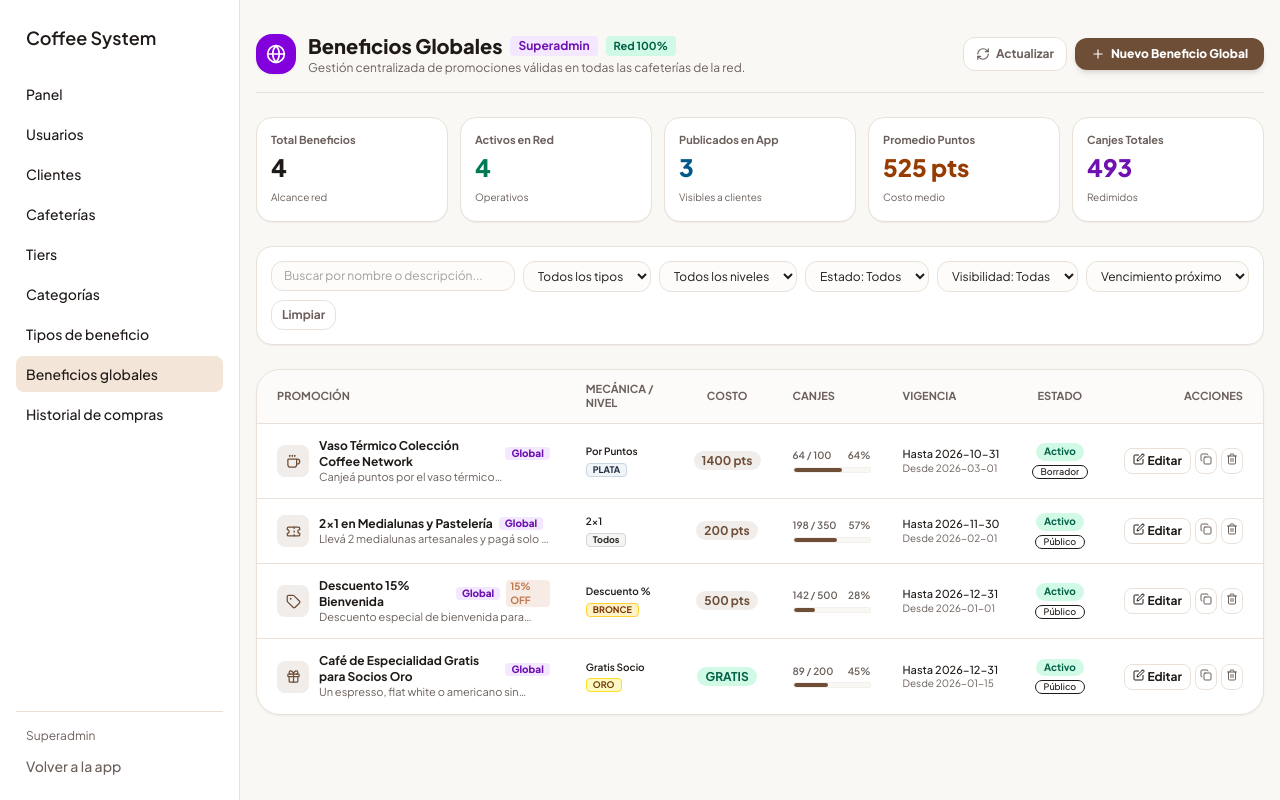
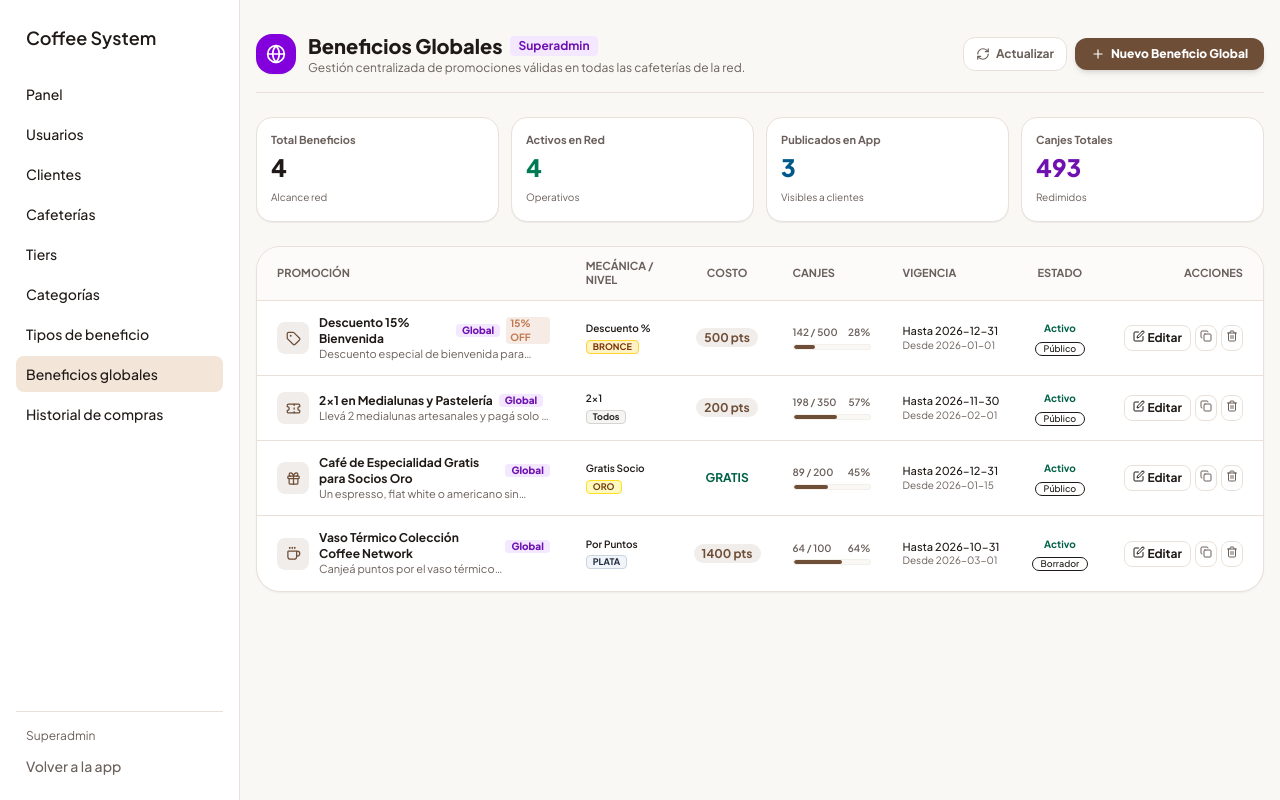
Before and after one commit to ERehbani/Coffee-System-frontend, an Angular app: page /admin/global-benefits in a window 1280 px wide. Built offline with nearby package versions, Linux system fonts and the light colour scheme.

Commit message:
Eliminacion de div y card innecesario

```diff
--- a/src/features/admin-global-benefits/pages/admin-global-benefits-page/admin-global-benefits-page.html
+++ b/src/features/admin-global-benefits/pages/admin-global-benefits-page/admin-global-benefits-page.html
@@ -9,7 +9,6 @@
         <div class="flex items-center gap-2">
           <h1 class="text-xl font-black text-text">Beneficios Globales</h1>
           <span class="rounded bg-purple-100 px-2 py-0.5 text-xs font-bold text-purple-800">Superadmin</span>
-          <span class="rounded bg-emerald-100 px-2 py-0.5 text-[11px] font-bold text-emerald-800">Red 100%</span>
         </div>
         <p class="text-xs text-muted">Gestión centralizada de promociones válidas en todas las cafeterías de la red.</p>
       </div>
@@ -54,8 +53,8 @@
     </div>
   }
 
-  <!-- KPIs Ribbon -->
-  <div class="grid grid-cols-2 sm:grid-cols-3 lg:grid-cols-5 gap-3">
+  <!-- KPIs Ribbon (4 cards) -->
+  <div class="grid grid-cols-2 lg:grid-cols-4 gap-3">
     <div class="rounded-2xl border border-border bg-surface p-3.5 shadow-2xs">
       <span class="text-[11px] font-bold text-muted block mb-0.5">Total Beneficios</span>
       <p class="text-2xl font-black text-text">{{ store.stats().total }}</p>
@@ -72,80 +71,15 @@
       <span class="text-[10px] text-muted">Visibles a clientes</span>
     </div>
     <div class="rounded-2xl border border-border bg-surface p-3.5 shadow-2xs">
-      <span class="text-[11px] font-bold text-muted block mb-0.5">Promedio Puntos</span>
-      <p class="text-2xl font-black text-amber-800">{{ store.stats().avgPoints }} pts</p>
-      <span class="text-[10px] text-muted">Costo medio</span>
-    </div>
-    <div class="col-span-2 sm:col-span-1 rounded-2xl border border-border bg-surface p-3.5 shadow-2xs">
       <span class="text-[11px] font-bold text-muted block mb-0.5">Canjes Totales</span>
       <p class="text-2xl font-black text-purple-800">{{ store.stats().totalRedemptions }}</p>
       <span class="text-[10px] text-muted">Redimidos</span>
     </div>
   </div>
 
-  <!-- Search & Filter Toolbar -->
-  <div class="rounded-2xl border border-border bg-surface p-3.5 shadow-2xs flex flex-wrap items-center gap-2">
-    <!-- Search -->
-    <div class="relative flex-1 min-w-[200px]">
-      <input
-        type="text"
-        [value]="store.filters().query"
-        (input)="onInput($event, 'query')"
-        placeholder="Buscar por nombre o descripción..."
-        class="w-full rounded-xl border border-border bg-bg/40 px-3 py-1.5 text-xs text-text placeholder:text-muted/60 focus:outline-none focus:border-primary"
-      />
-    </div>
-
-    <!-- Type -->
-    <select [value]="store.filters().type" (change)="onInput($event, 'type')" class="cursor-pointer rounded-xl border border-border bg-bg/40 px-2.5 py-1.5 text-xs text-text">
-      <option value="all">Todos los tipos</option>
-      <option value="CODIGO_DESCUENTO">Descuento %</option>
-      <option value="DOS_POR_UNO">2x1</option>
-      <option value="PRODUCTO_POR_PUNTOS">Por Puntos</option>
-      <option value="PRODUCTO_GRATIS_SOCIO">Gratis Socio</option>
-    </select>
-
-    <!-- Tier -->
-    <select [value]="store.filters().tier" (change)="onInput($event, 'tier')" class="cursor-pointer rounded-xl border border-border bg-bg/40 px-2.5 py-1.5 text-xs text-text">
-      <option value="all">Todos los niveles</option>
-      <option value="ALL">Sin restricción</option>
-      <option value="BRONCE">Bronce</option>
-      <option value="PLATA">Plata</option>
-      <option value="ORO">Oro</option>
-      <option value="DIAMANTE">Diamante</option>
-    </select>
-
-    <!-- Status -->
-    <select [value]="store.filters().status" (change)="onInput($event, 'status')" class="cursor-pointer rounded-xl border border-border bg-bg/40 px-2.5 py-1.5 text-xs text-text">
-      <option value="all">Estado: Todos</option>
-      <option value="active">Activos</option>
-      <option value="inactive">Pausados</option>
-    </select>
-
-    <!-- Public -->
-    <select [value]="store.filters().public" (change)="onInput($event, 'public')" class="cursor-pointer rounded-xl border border-border bg-bg/40 px-2.5 py-1.5 text-xs text-text">
-      <option value="all">Visibilidad: Todas</option>
-      <option value="published">Publicados</option>
-      <option value="draft">Borradores</option>
-    </select>
-
-    <!-- Sort -->
-    <select [value]="store.filters().sortBy" (change)="onInput($event, 'sortBy')" class="cursor-pointer rounded-xl border border-border bg-bg/40 px-2.5 py-1.5 text-xs text-text">
-      <option value="endDateAsc">Vencimiento próximo</option>
-      <option value="pointsDesc">Mayor costo puntos</option>
-      <option value="pointsAsc">Menor costo puntos</option>
-      <option value="nameAsc">Nombre (A - Z)</option>
-      <option value="redemptionsDesc">Más canjeados</option>
-    </select>
-
-    <button type="button" (click)="store.resetFilters()" class="cursor-pointer rounded-xl border border-border bg-surface px-2.5 py-1.5 text-xs font-bold text-muted hover:text-text">
-      Limpiar
-    </button>
-  </div>
-
   <!-- Benefits Table -->
   <app-global-benefit-table
-    [benefits]="store.filteredBenefits()"
+    [benefits]="store.benefits()"
     [status]="store.status()"
     [isProcessing]="store.isProcessing()"
     (edit)="store.openEditModal($event)"
--- a/src/features/admin-global-benefits/pages/admin-global-benefits-page/admin-global-benefits-page.ts
+++ b/src/features/admin-global-benefits/pages/admin-global-benefits-page/admin-global-benefits-page.ts
@@ -14,9 +14,4 @@ import { GlobalBenefitStore } from '../../services/global-benefit.store';
 })
 export class AdminGlobalBenefitsPage {
   protected readonly store = inject(GlobalBenefitStore);
-
-  protected onInput(event: Event, key: 'query' | 'type' | 'tier' | 'status' | 'public' | 'sortBy'): void {
-    const val = (event.target as HTMLInputElement | HTMLSelectElement).value;
-    this.store.setFilter(key as any, val as any);
-  }
 }
```
